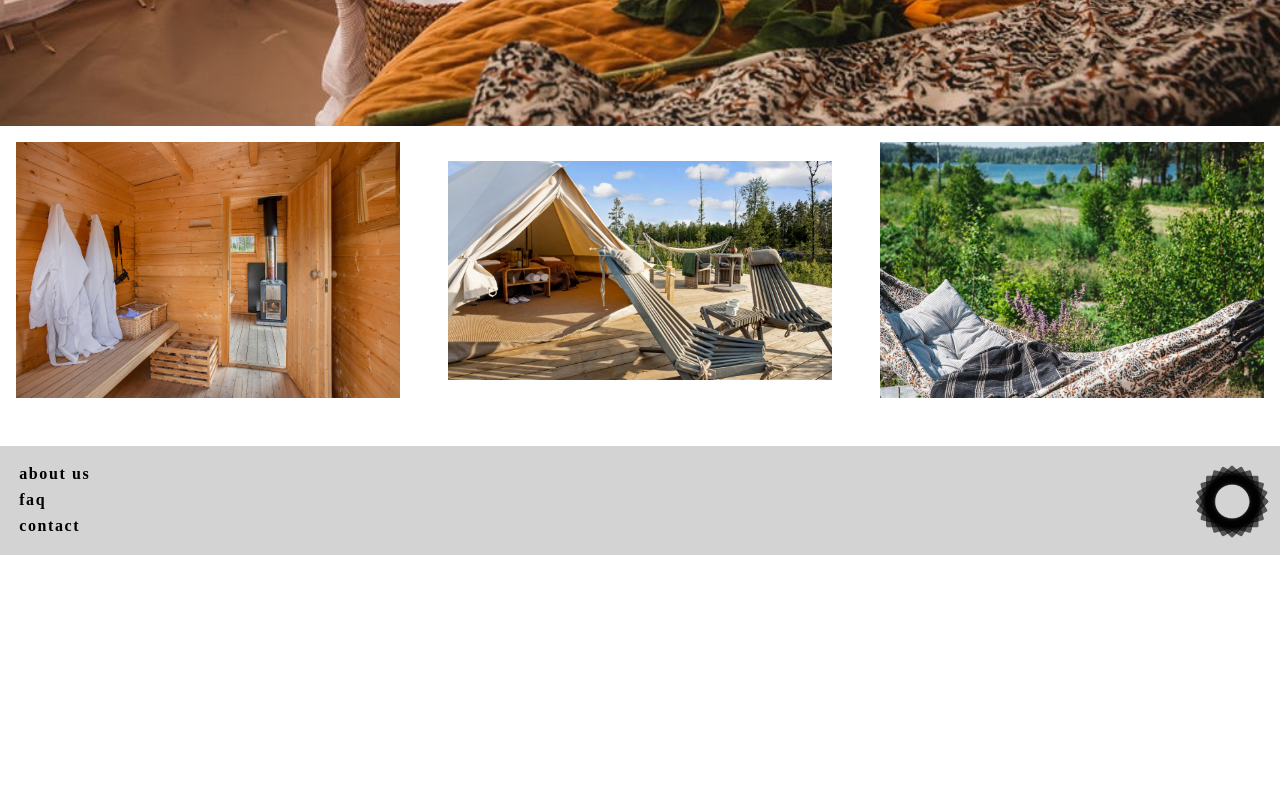
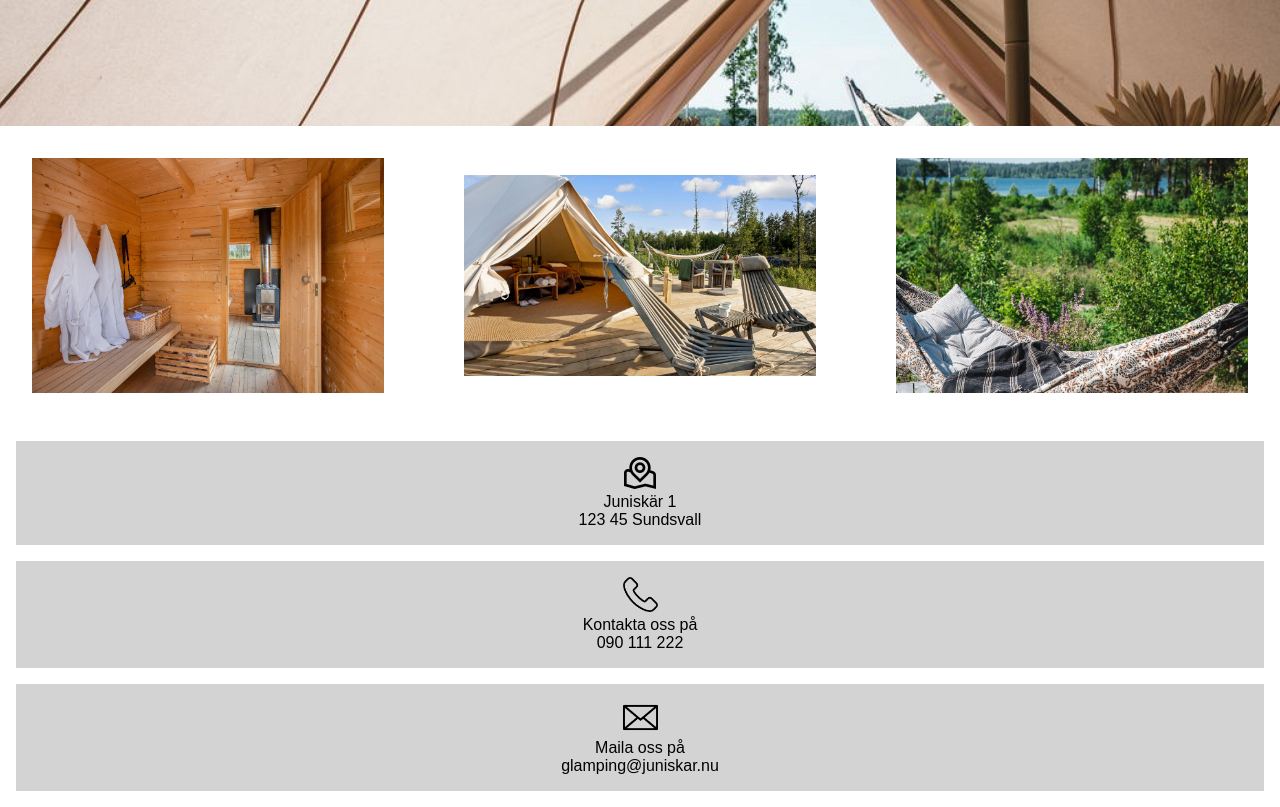
Before and after one commit to rebeckaelin/slutuppgift-HTML-CSS, a plain HTML site: page index.html in a window 1280 px wide. Shown: the part 320-1127 px from the top of the page. Before the commit the page ends 875 px from the top, so only its background shows below. Drawn offline with Linux system fonts and the light colour scheme; a web font is replaced by a local one.

Commit message:
updated the contact info

```diff
--- a/index.html
+++ b/index.html
@@ -83,17 +83,24 @@
         <img class="gallery__image" src="./assets/photos/glamping hängmatta.jpg" alt="photo2">
     </figure>
 
-    <footer class="footer">
-        <nav class="footer__nav">
-            <ul class="footer__navlist">
-                <li class="nav__item"><a class="nav__link" href="">about us</a></li>
-                <li class="nav__item"><a class="nav__link" href="">faq</a></li>
-                <li class="nav__item"><a class="nav__link" href="">contact</a></li>
-            </ul>
-        </nav>
-        <figure class="footer__logo">
-            <img src="./assets/logo/bonz.ai-logo-black-symbol.png" alt="logo_bonz.ai">
+
+    <aside class="contact">
+        <figure class="contact__map">
+            <img class="map__icon" src="./assets/ikoner/map-marker.png" alt="map">
+            <figcaption class="map__desc">Juniskär 1 <br>123 45 Sundsvall</figcaption>
         </figure>
-    </footer>
+
+        <figure class="contact__phone">
+            <img class="phone__icon" src="./assets/ikoner/telephone.png" alt="contact" class="contact__icon">
+            <figcaption class="phone__desc">Kontakta oss på <br>090 111 222</figcaption>
+        </figure>
+
+        <figure class="contact__mail">
+            <img class="mail__icon" src="./assets/ikoner/envelope.png" alt="mail" class="mail__icon">
+            <figcaption class="mail__desc">Maila oss på <br>glamping@juniskar.nu</figcaption>
+        </figure>
+
+
+    </aside>
 </body>
 </html>
--- a/style.css
+++ b/style.css
@@ -64,7 +64,7 @@ header {
 .heroimage {
     background-image: url(./assets/photos/glamping\ solros.jpg);
     background-size: cover;
-    background-position: 50% 83%;
+    /* background-position: 50% 83%; */
     padding-top: 2rem;
     padding-bottom: 2rem;
     display: flex;
@@ -150,14 +150,14 @@ header {
 .gallery__image {
     height:auto;
     width: 100%;
-    padding: 1rem;
+    padding: 2rem;
 }
 
 
 /* GALLERI */
 
 /* FOOTER */
-.footer {
+/* .footer {
     display: flex;
     justify-content: space-between;
     align-items: center;
@@ -169,14 +169,46 @@ header {
 .footer__navlist {
     list-style-type: none;
     font-weight: 700;
-    /* font-size: .9rem; */
+    font-size: .9rem;
     font-family: var(--main_font);
 }
 .footer__logo img {
     max-height: 5rem;
     padding-top: .4rem;
+} */
+
+
+/* FOOTER */
+
+.contact {
+    /* background-color: var(--primary_color); */
+    padding: 1rem;
+    font-family: var(--p_font);
+    display: grid;
+    grid-template-columns: 1fr;
+    gap: 1rem;
 }
-/* FOOTER */
+
+.contact__map, .contact__phone, .contact__mail {
+    text-align: center;
+    background-color: var(--primary_color);
+    padding: 1rem;
+}
+
+.phone__icon {
+    width: 35px;
+    height: 35px;
+}
+
+.mail__icon {
+    width: 35px;
+    height: 35px;
+}
+
+/* .footer__logo img {
+    width: 70px;
+} */
+
 /* ****FÖRSTA SIDAN SLUT**** */
 
 /* ****ANDRA SIDAN**** */
@@ -253,14 +285,6 @@ input[type="checkbox"] {
         max-width: 17rem;
         max-height: 8rem;
     }
-    .maingallery__image {
-        width: 28vw;
-        opacity: 70%;
-    }
-    .maingallery__image:hover {
-        opacity: 100%;
-    }
-
     .gallery {
         grid-template-columns: repeat(3, 1fr);
     }
```
